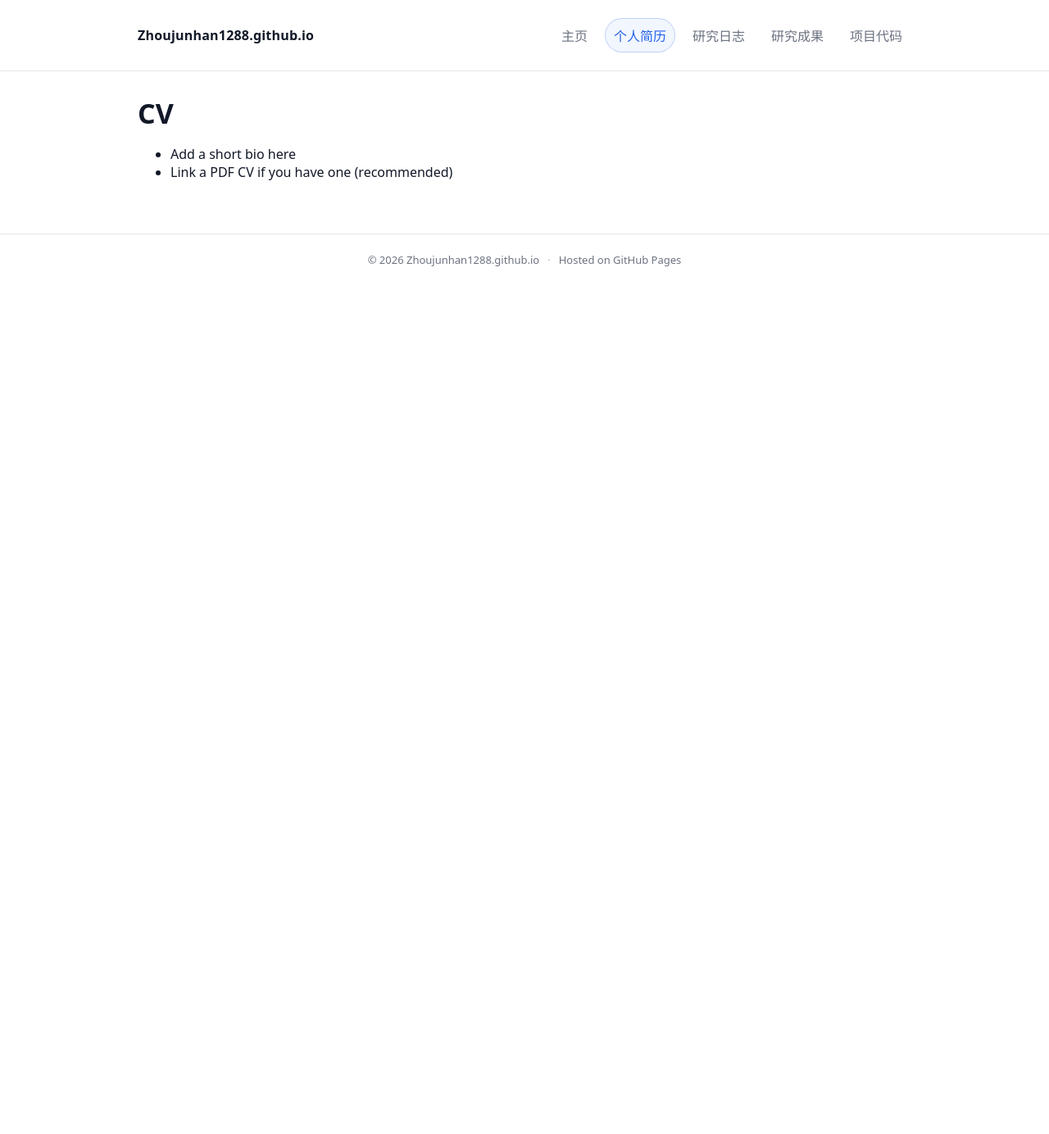
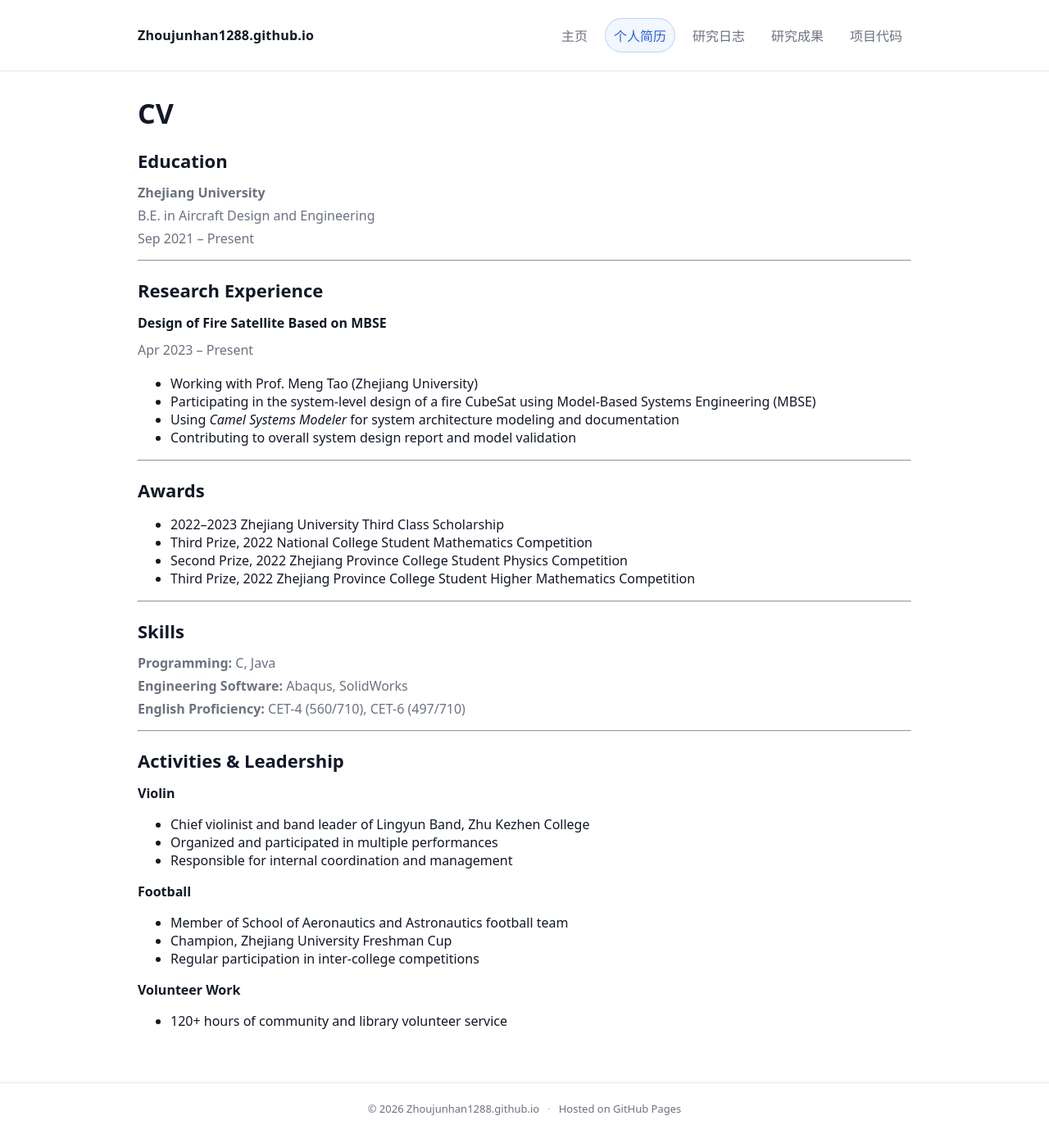
Before and after one commit to Zhoujunhan1288/Zhoujunhan1288.github.io, a Jekyll site: the page built from cv.md, in a window 1280 px wide and 1384 px high. Shown: the whole window at 82% size. Built offline with Jekyll 4.4.1, drawn with Linux system fonts in a browser that asks for light colours.

Commit message:
Update cv.md

```diff
--- a/cv.md
+++ b/cv.md
@@ -6,5 +6,54 @@ permalink: /cv/
 
 # CV
 
-- Add a short bio here
-- Link a PDF CV if you have one (recommended)
+## Education
+
+**Zhejiang University**
+B.E. in Aircraft Design and Engineering
+Sep 2021 – Present
+
+---
+
+## Research Experience
+
+### Design of Fire Satellite Based on MBSE
+Apr 2023 – Present
+
+- Working with Prof. Meng Tao (Zhejiang University)
+- Participating in the system-level design of a fire CubeSat using Model-Based Systems Engineering (MBSE)
+- Using *Camel Systems Modeler* for system architecture modeling and documentation
+- Contributing to overall system design report and model validation
+
+---
+
+## Awards
+
+- 2022–2023 Zhejiang University Third Class Scholarship
+- Third Prize, 2022 National College Student Mathematics Competition
+- Second Prize, 2022 Zhejiang Province College Student Physics Competition
+- Third Prize, 2022 Zhejiang Province College Student Higher Mathematics Competition
+
+---
+
+## Skills
+
+**Programming:** C, Java
+**Engineering Software:** Abaqus, SolidWorks
+**English Proficiency:** CET-4 (560/710), CET-6 (497/710)
+
+---
+
+## Activities & Leadership
+
+### Violin
+- Chief violinist and band leader of Lingyun Band, Zhu Kezhen College
+- Organized and participated in multiple performances
+- Responsible for internal coordination and management
+
+### Football
+- Member of School of Aeronautics and Astronautics football team
+- Champion, Zhejiang University Freshman Cup
+- Regular participation in inter-college competitions
+
+### Volunteer Work
+- 120+ hours of community and library volunteer service
```
